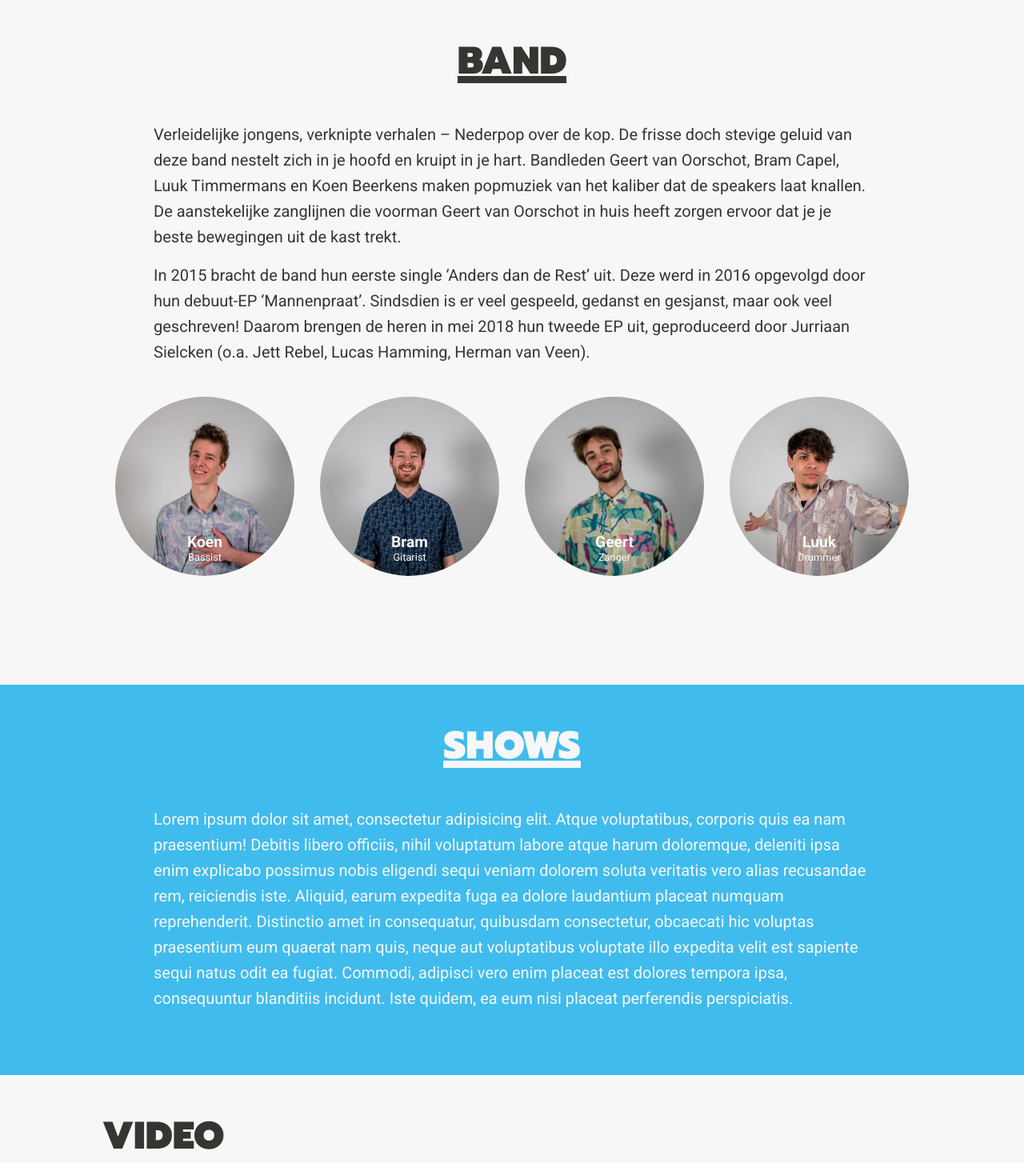
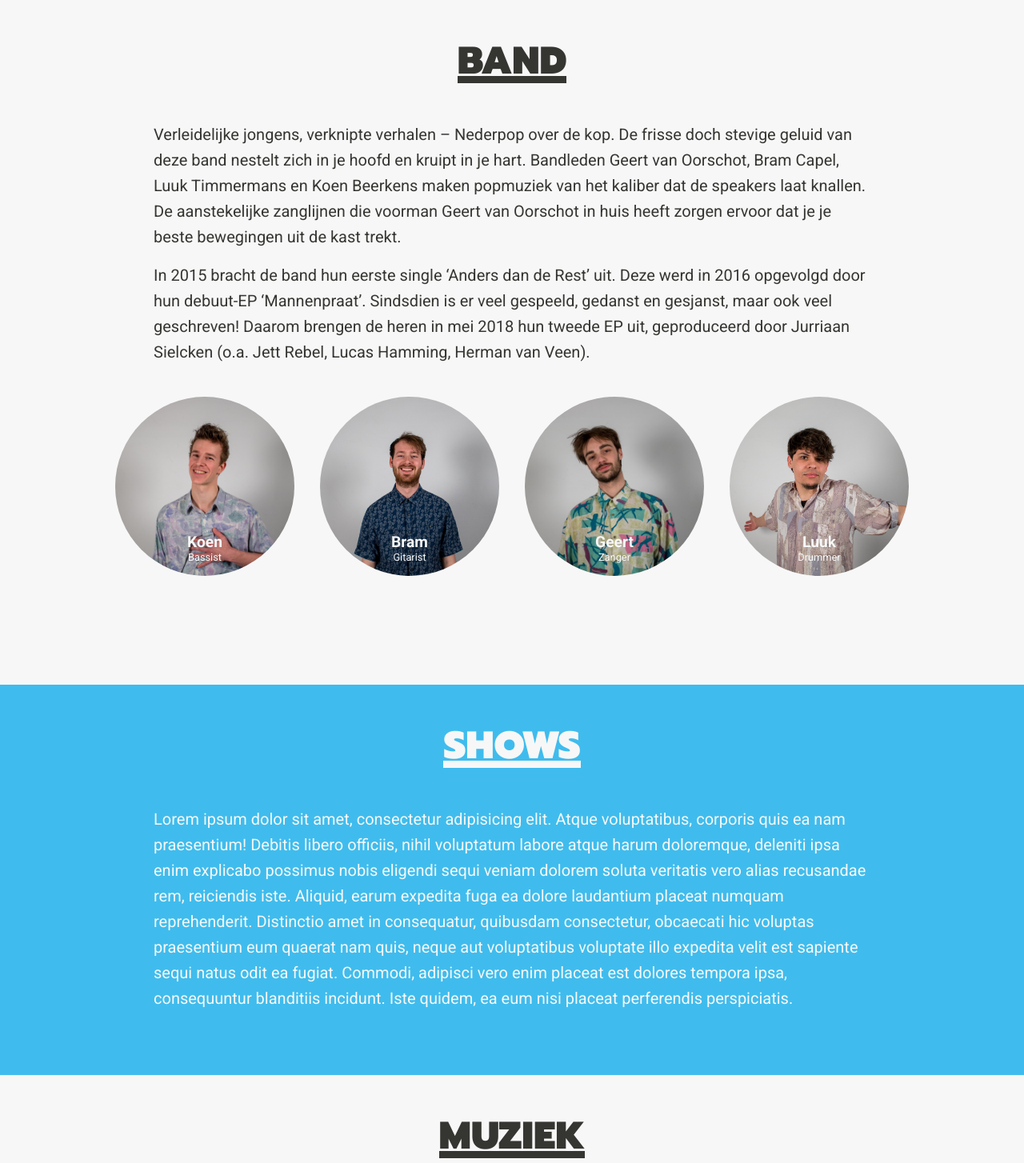
Before and after one commit to MariusHendriks/Moedersmooiste, a PHP site: page / in a window 1280 px wide. Shown: the part 800-2254 px from the top of the page at 80% size. Run offline with PHP 8.4, Linux system fonts and the light colour scheme; some libraries are stand-ins or nearby versions.

Commit message:
video section

```diff
--- a/css/style.css
+++ b/css/style.css
@@ -279,7 +279,10 @@ section {
     justify-content: center;
     align-items: center;
 }
-
+.owl-video-wrapper{
+  height: 200px!important;
+  background-color: #fff!important;
+}
 #splashH1 {
     color: #F7F7F7;
     font-family: 'Prompt', sans-serif;
--- a/modules/videos.php
+++ b/modules/videos.php
@@ -1,4 +1,6 @@
-<h1>Video</h1>
+<div class="sectionHeader">
+    <h1>Muziek</h1>
+</div>
 <div class="owl-carousel owl-theme">
     <div class="item-video" data-merge="1.3"><a class="owl-video" href="https://www.youtube.com/watch?v=ddZlaO_48og"></a></div>
     <div class="item-video" data-merge="1.3"><a class="owl-video" href="https://www.youtube.com/watch?v=Nj3UF4zSHmA"></a></div>
```
